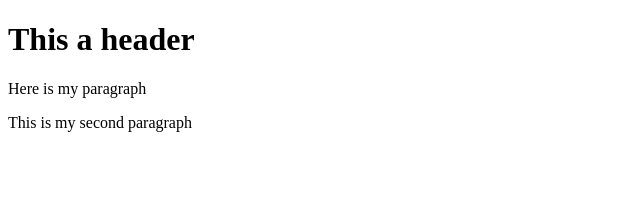
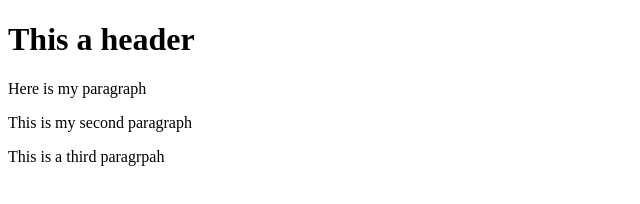
Before and after one commit to kbrownx44/git-test, a website: page index.html in a window 1280 px wide. Shown: the whole page, without its empty margins (0-640 px from the left). Drawn offline with Linux system fonts and the light colour scheme.

Commit message:
fourth commit

```diff
--- a/index.html
+++ b/index.html
@@ -7,5 +7,6 @@
 		<h1>This a header</h1>
 		<p> Here is my paragraph</p>
 		<p>This is my second paragraph</p>
+		<p>This is a third paragrpah</p>
 	</body>
 </html>
```
Also changed, not shown: package.json (added, +24 -0 lines), 2 other files.
